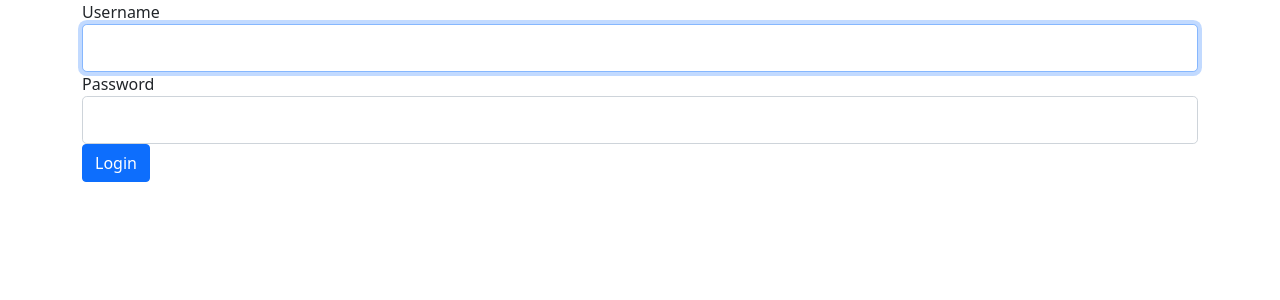
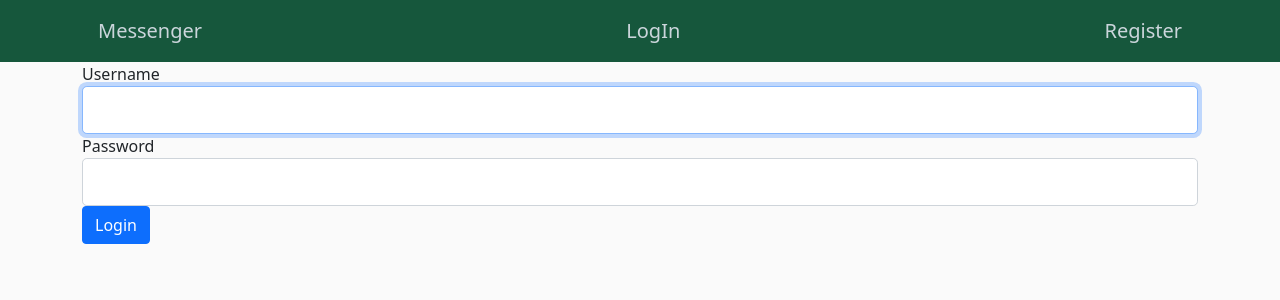
Before and after one commit to GCipry3/Messenger-app, a Flask app: page /login in a window 1280 px wide. Shown: the top 300 px of the page. Run offline with Flask 2, Linux system fonts and the light colour scheme.

Commit message:
Add nav bar to login and register pages

```diff
--- a/templates/prelogin-layout.html
+++ b/templates/prelogin-layout.html
@@ -5,9 +5,21 @@
     <title>{% block title %}{% endblock %} - Messenger</title>
     <link href="https://cdn.jsdelivr.net/npm/bootstrap@5.0.2/dist/css/bootstrap.min.css" rel="stylesheet"
         integrity="sha384-EVSTQN3/azprG1Anm3QDgpJLIm9Nao0Yz1ztcQTwFspd3yD65VohhpuuCOmLASjC" crossorigin="anonymous">
+
+    <link rel="stylesheet" href="{{url_for('static', filename='css/style.css')}}">
 </head>
 
 <body>
+    <!-- Nav bar -->
+    <header class="site-header sticky-top bg-steel">
+        <div class="container">
+            <nav class="navbar justify-content-between">
+                <a class="nav-item nav-link btn-lg" href="{{url_for('chat')}}">Messenger</a>
+                <a class="nav-item nav-link btn-lg" href="{{url_for('login')}}">LogIn</a>
+                <a class="nav-item nav-link btn-lg" href="{{url_for('index')}}">Register</a>
+            </nav>
+        </div>
+    </header>
     <div class="container">
         {% with messages = get_flashed_messages(with_categories=true) %}
             {% if messages %}
```
